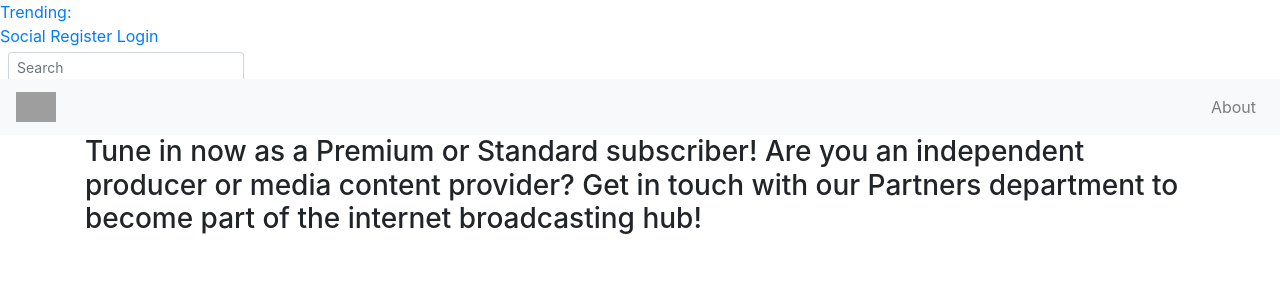
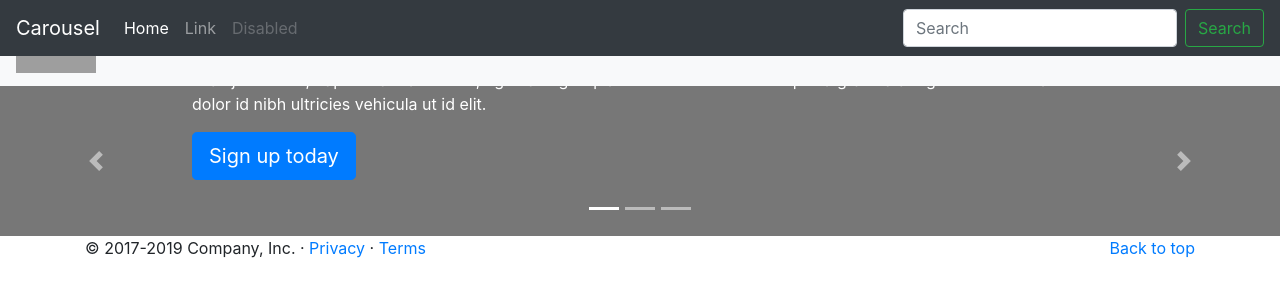
Before and after one commit to ibh-media/ibhmedia-website, a Django app: page / in a window 1280 px wide. Shown: the top 300 px of the page. Run offline with Django 3.2, Linux system fonts and the light colour scheme; some libraries are stand-ins or nearby versions; grey boxes are pictures that could not be loaded.

Commit message:
changed template and added carousel

```diff
--- a/templates/index.html
+++ b/templates/index.html
@@ -1,20 +1,18 @@
 {% load static from staticfiles %}
-<!doctype html>
+<!DOCTYPE html>
 <html lang="en">
 
 <head>
-    <!-- Required meta tags -->
   <meta charset="utf-8">
   <meta name="viewport" content="width=device-width, initial-scale=1, shrink-to-fit=no">
+  <meta name="description" content="">
+  <meta name="author" content="">
 
-    <!-- Static CSS -->
-    <link rel="stylesheet" type="text/css" href="{% static 'streaming_platform/styles.css' %}">
+  <title>iBH Media</title>
 
-    <!-- Bootstrap CSS -->
+  <!-- Bootstrap core CSS/JS -->
   <link rel="stylesheet" href="https://stackpath.bootstrapcdn.com/bootstrap/4.3.1/css/bootstrap.min.css" integrity="sha384-ggOyR0iXCbMQv3Xipma34MD+dH/1fQ784/j6cY/iJTQUOhcWr7x9JvoRxT2MZw1T"
     crossorigin="anonymous">
-
-    <!-- jQuery first, then Popper.js, then Bootstrap JS -->
   <script src="https://code.jquery.com/jquery-3.3.1.slim.min.js" integrity="sha384-q8i/X+965DzO0rT7abK41JStQIAqVgRVzpbzo5smXKp4YfRvH+8abtTE1Pi6jizo"
     crossorigin="anonymous"></script>
   <script src="https://cdnjs.cloudflare.com/ajax/libs/popper.js/1.14.7/umd/popper.min.js" integrity="sha384-UO2eT0CpHqdSJQ6hJty5KVphtPhzWj9WO1clHTMGa3JDZwrnQq4sF86dIHNDz0W1"
@@ -22,27 +20,41 @@
   <script src="https://stackpath.bootstrapcdn.com/bootstrap/4.3.1/js/bootstrap.min.js" integrity="sha384-JjSmVgyd0p3pXB1rRibZUAYoIIy6OrQ6VrjIEaFf/nJGzIxFDsf4x0xIM+B07jRM"
     crossorigin="anonymous"></script>
 
-    <title>iBH Media - Your favourite streaming platform</title>
+  <!-- Static css styles -->
+  <link href="{% static 'css/styles.css' %}" rel="stylesheet">
 </head>
 
 <body>
-    <!-- HEADER -->
-    <div class="header">
-        <a href="#" class="trending">Trending:</a>
-        <div class="header-right">
-            <a href="#">Social</a>
-            <a href="#">Register</a>
-            <a href="#">Login</a>
-            <form class="form-inline form-control-sm searchbox">
-                <input class="form-control form-control-sm form-control-borderless" type="search" id="search"
-                    placeholder="Search">
+  <header>
+    <nav class="navbar navbar-expand-md navbar-dark fixed-top bg-dark">
+      <a class="navbar-brand" href="#">Carousel</a>
+      <button class="navbar-toggler" type="button" data-toggle="collapse" data-target="#navbarCollapse" aria-controls="navbarCollapse"
+        aria-expanded="false" aria-label="Toggle navigation">
+        <span class="navbar-toggler-icon"></span>
+      </button>
+      <div class="collapse navbar-collapse" id="navbarCollapse">
+        <ul class="navbar-nav mr-auto">
+          <li class="nav-item active">
+            <a class="nav-link" href="#">Home <span class="sr-only">(current)</span></a>
+          </li>
+          <li class="nav-item">
+            <a class="nav-link" href="#">Link</a>
+          </li>
+          <li class="nav-item">
+            <a class="nav-link disabled" href="#">Disabled</a>
+          </li>
+        </ul>
+        <form class="form-inline mt-2 mt-md-0" action="/">
+          <input class="form-control mr-sm-2" type="text" placeholder="Search" aria-label="Search">
+          <button class="btn btn-outline-success my-2 my-sm-0" type="submit">Search</button>
         </form>
       </div>
-    </div>
-    <!-- NAVBAR -->
+    </nav>
+  </header>
+
   <nav class="navbar navbar-expand-lg navbar-light bg-light">
       <a class="navbar-brand" href="#">
-            <img src="{% static 'streaming_platform/logo.png' %}" height="30" class="d-inline-block align-top" alt="">
+          <img src="{% static 'img/logo.png' %}" height="60" class="d-inline-block align-top" alt="">
       </a>
       <button class="navbar-toggler" type="button" data-toggle="collapse" data-target="#navbarText" aria-controls="navbarText"
           aria-expanded="false" aria-label="Toggle navigation">
@@ -56,16 +68,74 @@
           </ul>
       </div>
   </nav>
+
+  <main role="main">
+    <div id="myCarousel" class="carousel slide" data-ride="carousel">
+      <ol class="carousel-indicators">
+        <li data-target="#myCarousel" data-slide-to="0" class="active"></li>
+        <li data-target="#myCarousel" data-slide-to="1"></li>
+        <li data-target="#myCarousel" data-slide-to="2"></li>
+      </ol>
+      <div class="carousel-inner">
+        <div class="carousel-item active">
+          <svg class="bd-placeholder-img" width="100%" height="100%" xmlns="http://www.w3.org/2000/svg"
+            preserveAspectRatio="xMidYMid slice" focusable="false" role="img">
+            <rect width="100%" height="100%" fill="#777" /></svg>
           <div class="container">
-        <div class="banner">
-            <h3>
-                Tune in now as a Premium or Standard subscriber!
-                Are you an independent producer or media content provider?
-                Get in touch with our Partners department to become part of the internet broadcasting hub!
-            </h3>
+            <div class="carousel-caption text-left">
+              <h1>Example headline.</h1>
+              <p>Cras justo odio, dapibus ac facilisis in, egestas eget quam. Donec id elit non mi porta gravida at
+                eget metus. Nullam id dolor id nibh ultricies vehicula ut id elit.</p>
+              <p><a class="btn btn-lg btn-primary" href="#" role="button">Sign up today</a></p>
             </div>
           </div>
-    <script src="https://unpkg.com/ionicons@4.4.4/dist/ionicons.js"></script>
+        </div>
+        <div class="carousel-item">
+          <svg class="bd-placeholder-img" width="100%" height="100%" xmlns="http://www.w3.org/2000/svg"
+            preserveAspectRatio="xMidYMid slice" focusable="false" role="img">
+            <rect width="100%" height="100%" fill="#777" /></svg>
+          <div class="container">
+            <div class="carousel-caption">
+              <h1>Another example headline.</h1>
+              <p>Cras justo odio, dapibus ac facilisis in, egestas eget quam. Donec id elit non mi porta gravida at
+                eget metus. Nullam id dolor id nibh ultricies vehicula ut id elit.</p>
+              <p><a class="btn btn-lg btn-primary" href="#" role="button">Learn more</a></p>
+            </div>
+          </div>
+        </div>
+        <div class="carousel-item">
+          <svg class="bd-placeholder-img" width="100%" height="100%" xmlns="http://www.w3.org/2000/svg"
+            preserveAspectRatio="xMidYMid slice" focusable="false" role="img">
+            <rect width="100%" height="100%" fill="#777" /></svg>
+          <div class="container">
+            <div class="carousel-caption text-right">
+              <h1>One more for good measure.</h1>
+              <p>Cras justo odio, dapibus ac facilisis in, egestas eget quam. Donec id elit non mi porta gravida at
+                eget metus. Nullam id dolor id nibh ultricies vehicula ut id elit.</p>
+              <p><a class="btn btn-lg btn-primary" href="#" role="button">Browse gallery</a></p>
+            </div>
+          </div>
+        </div>
+      </div>
+      <a class="carousel-control-prev" href="#myCarousel" role="button" data-slide="prev">
+        <span class="carousel-control-prev-icon" aria-hidden="true"></span>
+        <span class="sr-only">Previous</span>
+      </a>
+      <a class="carousel-control-next" href="#myCarousel" role="button" data-slide="next">
+        <span class="carousel-control-next-icon" aria-hidden="true"></span>
+        <span class="sr-only">Next</span>
+      </a>
+    </div>
+    </div><!-- /.container -->
+
+
+    <!-- FOOTER -->
+    <footer class="container">
+      <p class="float-right"><a href="#">Back to top</a></p>
+      <p>&copy; 2017-2019 Company, Inc. &middot; <a href="#">Privacy</a> &middot; <a href="#">Terms</a></p>
+    </footer>
+
+  </main>
 </body>
 
 </html>
```
Also changed, not shown: templates/index2.html (added, +79 -0 lines). Lines whose indentation alone changed are shown as unchanged.
